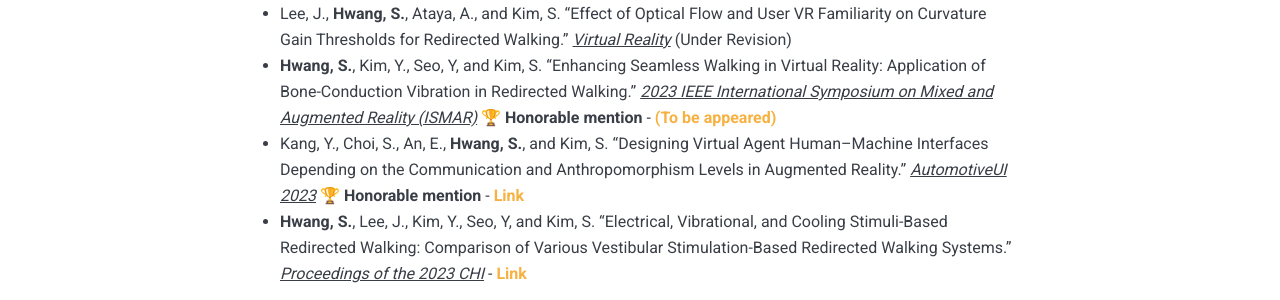
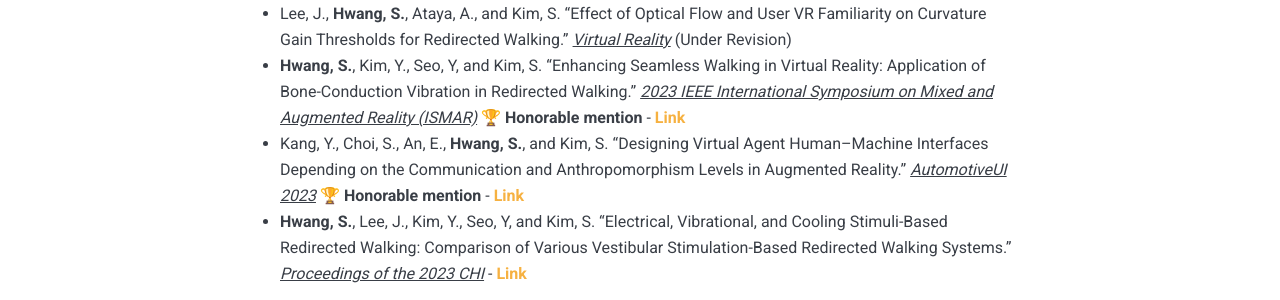
Before and after one commit to anoldhsh/anoldhsh.github.io, a Jekyll site: the page built from _pages/2PUBLICATIONS.md, in a window 1280 px wide. Shown: the part 734-1034 px from the top of the page. Built offline with Jekyll 4.4.1, drawn with Linux system fonts in a browser that asks for light colours; nearby versions of some CDN libraries.

Commit message:
Update 2PUBLICATIONS.md

```diff
--- a/_pages/2PUBLICATIONS.md
+++ b/_pages/2PUBLICATIONS.md
@@ -9,7 +9,7 @@
 #### 2023
 * Lee, J., <strong>Hwang, S.</strong>, Ataya, A., and Kim, S. "Evaluation of Visual, Auditory, and Olfactory Stimulus-Based Attractors for Intermittent Reorientation in Virtual Reality Locomotion." <u><i>Virtual Reality</i></u> (Under Revision)
 * Lee, J., <strong>Hwang, S.</strong>, Ataya, A., and Kim, S. "Effect of Optical Flow and User VR Familiarity on Curvature Gain Thresholds for Redirected Walking." <u><i>Virtual Reality</i></u> (Under Revision)
-* <strong>Hwang, S.</strong>, Kim, Y., Seo, Y, and Kim, S. "Enhancing Seamless Walking in Virtual Reality: Application of Bone-Conduction Vibration in Redirected Walking." <u><i>2023 IEEE International Symposium on Mixed and Augmented Reality (ISMAR)</i></u> 🏆 <strong>Honorable mention</strong> - <strong><font color='#f6b141'>(To be appeared)</font></strong>
+* <strong>Hwang, S.</strong>, Kim, Y., Seo, Y, and Kim, S. "Enhancing Seamless Walking in Virtual Reality: Application of Bone-Conduction Vibration in Redirected Walking." <u><i>2023 IEEE International Symposium on Mixed and Augmented Reality (ISMAR)</i></u> 🏆 <strong>Honorable mention</strong> - <a href="https://www.computer.org/csdl/proceedings-article/ismar/2023/283800b181/1SBIOSZTWlG"><strong>Link</strong></a>
 * Kang, Y., Choi, S., An, E., <strong>Hwang, S.</strong>, and Kim, S. "Designing Virtual Agent Human–Machine Interfaces Depending on the Communication and Anthropomorphism Levels in Augmented Reality." <u><i>AutomotiveUI 2023</i></u> 🏆 <strong>Honorable mention</strong> - <a href="https://dl.acm.org/doi/10.1145/3580585.3606460"><strong>Link</strong></a>
 * <strong>Hwang, S.</strong>, Lee, J., Kim, Y., Seo, Y, and Kim, S. "Electrical, Vibrational, and Cooling Stimuli-Based Redirected Walking: Comparison of Various Vestibular Stimulation-Based Redirected Walking Systems." <u><i>Proceedings of the 2023 CHI</i></u> - <a href="https://dl.acm.org/doi/10.1145/3544548.3580862"><strong>Link</strong></a>
 
```
